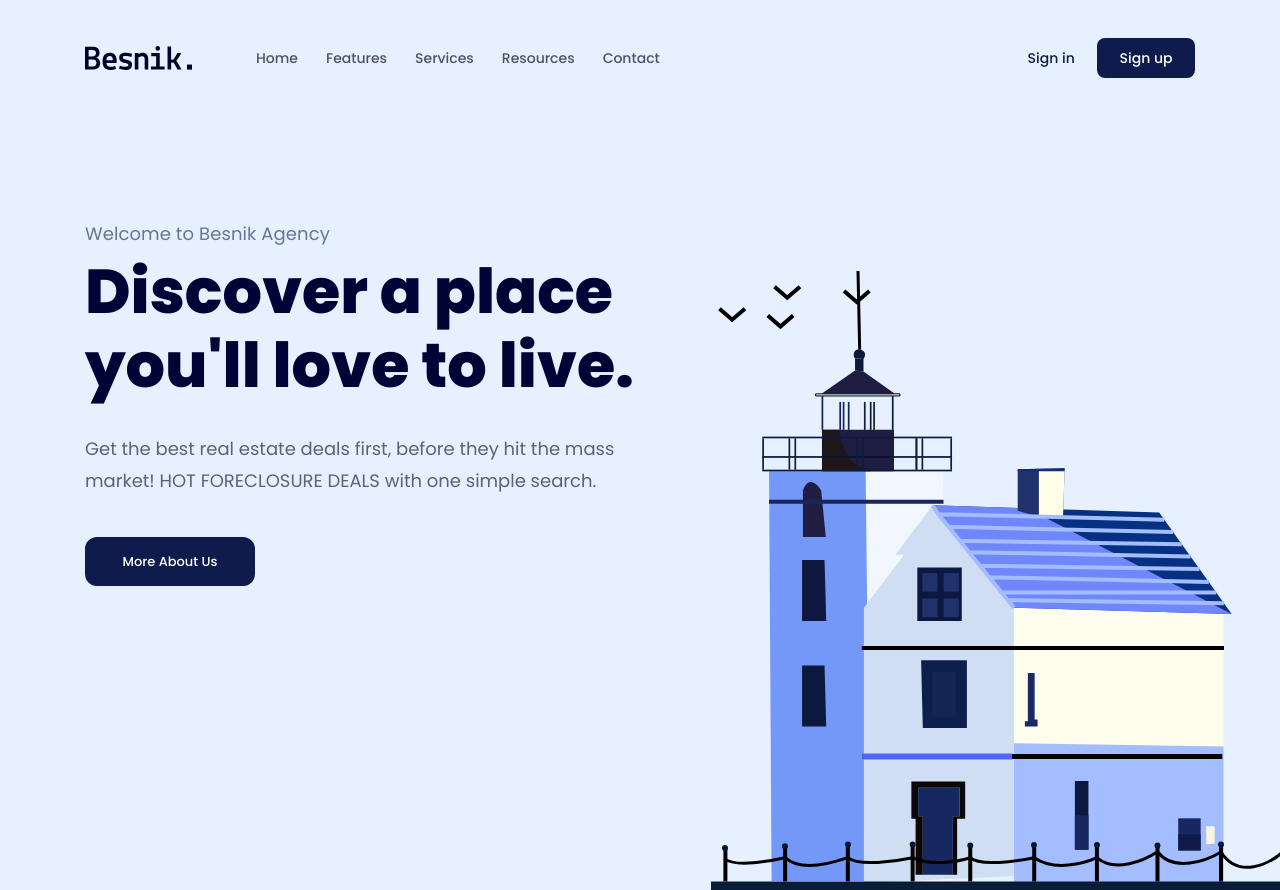
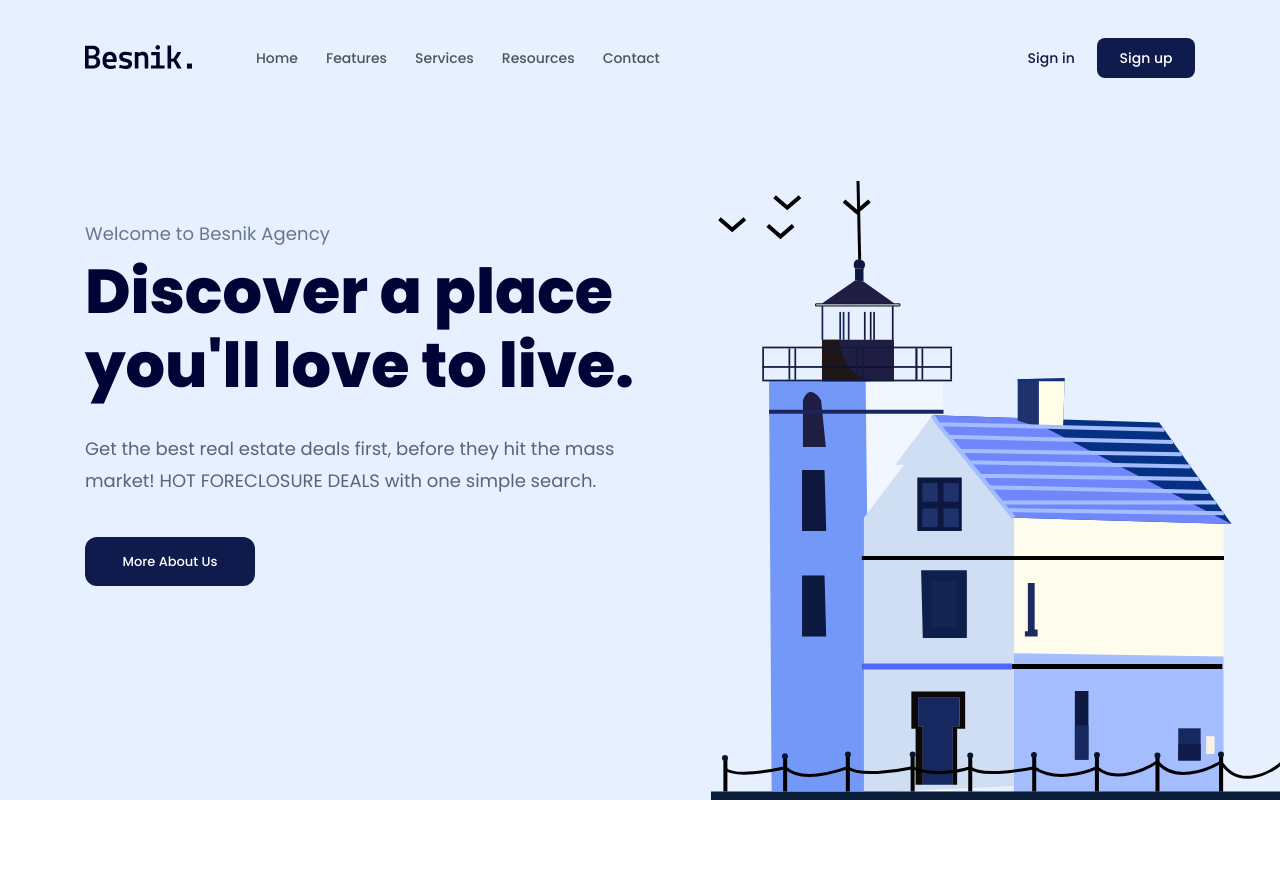
Before and after one commit to HoangSon1993/f8-htmlcss-01, a plain HTML site: page index.html in a window 1280 px wide. Shown: the top 890 px of the page. Drawn offline with Linux system fonts and the light colour scheme.

Commit message:
fix bug phan logo

```diff
--- a/assets/css/styles.css
+++ b/assets/css/styles.css
@@ -66,11 +66,11 @@ a {
 }
 
 .hero-wrap {
+  position: relative;
   display: flex;
   flex-direction: column;
-  position: relative;
+  height: calc(100vh - 90px);
   background-color: #e6f0ff;
-  height: 100vh;
 }
 
 .navbar {
--- a/index.html
+++ b/index.html
@@ -19,7 +19,9 @@
       <div class="content">
         <nav class="navbar">
           <!--  Logo -->
-          <img src="assets/img/Logo.svg" alt="Besnik." />
+          <a href="#!">
+            <img src="assets/img/Logo.svg" alt="Besnik." />
+          </a>
           <!-- Navigation -->
           <ul>
             <li><a href="#!">Home</a></li>
@@ -52,7 +54,7 @@
             <!-- Call to action -->
             <a href="#!" class="btn hero-cta">More About Us</a>
           </div>
-          <img src="/assets/img/Hero-img.svg" alt="Discover a place
+          <img src="assets/img/Hero-img.svg" alt="Discover a place
             you'll love to live." class="hero-img" />
         </div>
       </div>
```
Also changed, not shown: 1 other file.
